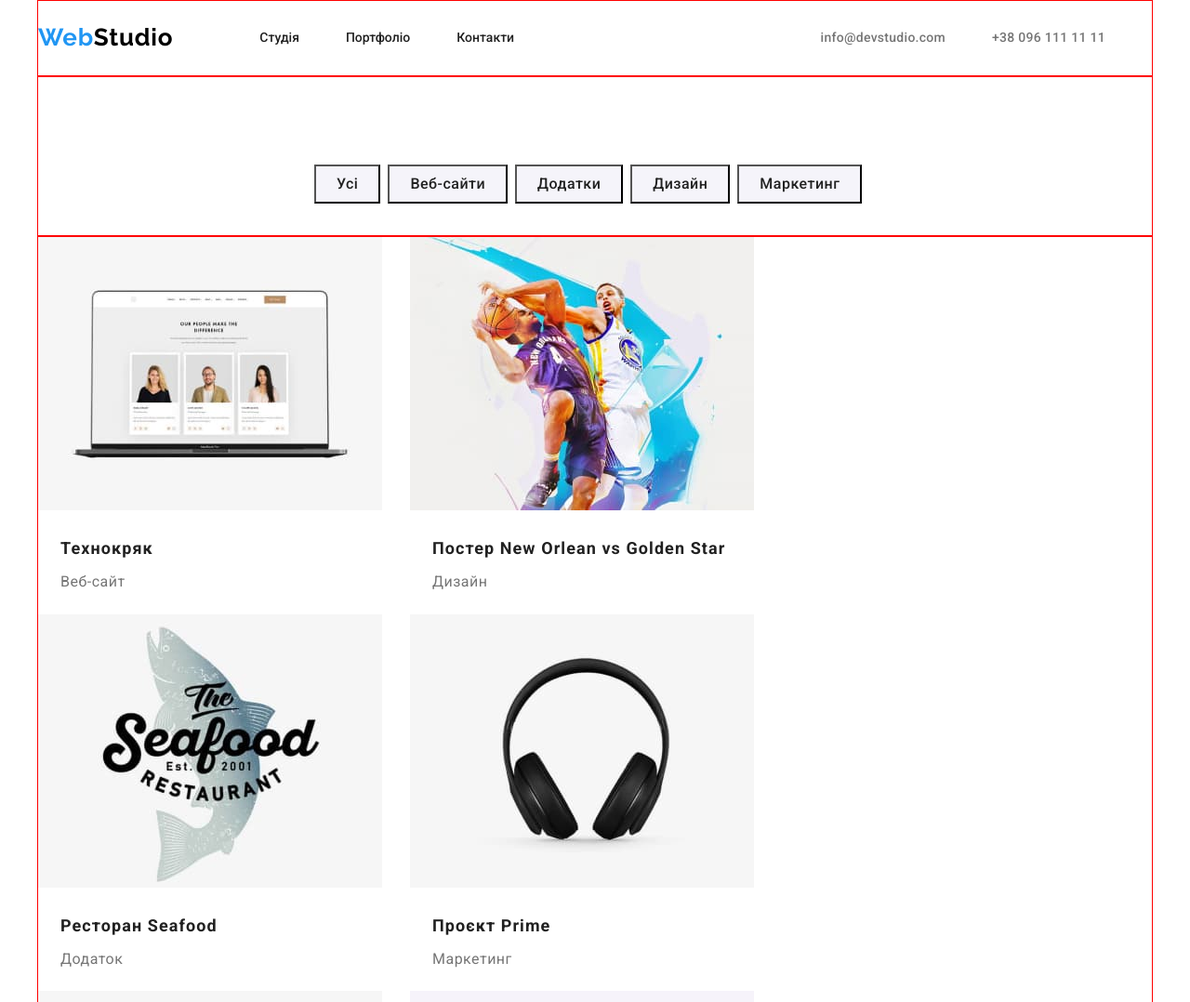
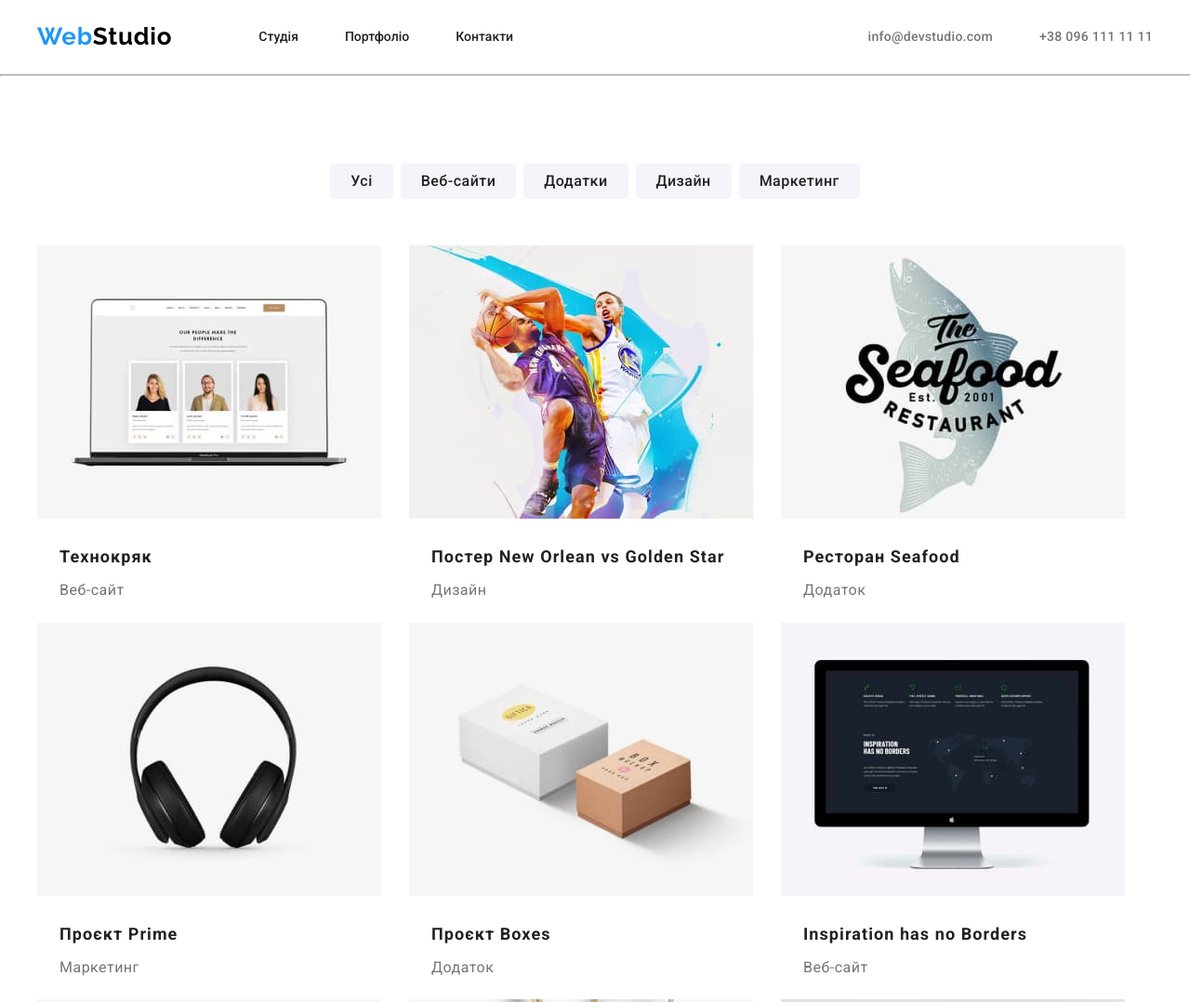
Before and after one commit to Asemnur/goit-markup-hw-03, a plain HTML site: page portfolio.html in a window 1280 px wide. Shown: the top 1078 px of the page at 93% size. Drawn offline with nearby package versions, Linux system fonts and the light colour scheme.

Commit message:
исправлено

```diff
--- a/css/styles.css
+++ b/css/styles.css
@@ -18,7 +18,7 @@
 .container {
     width: 1200px;
     margin: 0 auto;
-    border: 1px solid red;
+    /* outline: 1px solid red; */
 }
 
 .header {
@@ -45,7 +45,8 @@
     letter-spacing: 0.03em;
     color:var(--blue);
     text-decoration: none;
-    margin: 24px 93px 25px 0;
+    margin-right: 93px;
+    padding: 24px 0 25px 0;
     }
 
 .navigation-list {
@@ -59,6 +60,9 @@
 }
 
 .navigation-link {
+    display: block;
+    padding-top: 32px;
+    padding-bottom: 32px;
     line-height: 1.1;
     text-decoration: none;
     color:var(--black);
@@ -78,16 +82,24 @@
     align-items: center;
 }
 
+.header-list li:not(:last-child) {
+    margin-right: 50px;
+}
 .header-list a {
     line-height: 1.1;
     letter-spacing: 0.02em;
     color:var(--grey);
     text-decoration: none;
-    margin-right: 50px;
     }
 
 .header-phone:hover, .header-phone:focus {
     color:var(--blue);
+}
+
+.line {
+    border-bottom: 1px solid #ECECEC;
+    width: 1600px;
+    margin: 0 auto;
 }
 
 /* hero */
@@ -99,7 +111,7 @@
     }
 
 .hero-main {
-    padding: 200px 237px;
+    padding: 200px 0;
 }
 
 .hero-list {
@@ -130,7 +142,10 @@
     text-align: center;
     cursor: pointer;
     padding: 10px 32px;
-    margin-left: 240px;
+    display: block;
+    margin: auto;
+    border-radius: 4px;
+    border: 1px var(--blue);
 }
 
 .main-button:hover, .main-button:focus {
@@ -148,6 +163,13 @@
     list-style: none;
     display: flex;
 }
+.features-list li {
+    width: 270px;
+}
+
+.features-list li:not(:last-child) {
+    margin-right: 30px;
+}
 
 .features-title {
     font-weight: 700;
@@ -157,7 +179,6 @@
     text-transform: uppercase;
     color:var(--black);
     margin-bottom: 10px;
-    margin-right: 30px;
 }
 
 .features-text {
@@ -165,7 +186,6 @@
     line-height: 1.7;
     letter-spacing: 0.03em;
     color:var(--grey);
-    margin-right: 30px;
 }
 
 /* activity */
@@ -194,8 +214,10 @@
 /* team */
 
 .team {
+    width: 1600px;
     color:var(--black);
     background-color: var(--greyish);
+    margin: 0 auto;
 }
 
 .team-container {
@@ -218,17 +240,13 @@
     margin-bottom: 50px;
     }
 
-.team-item {
+.team-item:not(:last-child) {
     background-color: var(--white);
     margin-right: 30px;
 }
 
-.team-item:last-child {
-    margin-right: 0;
-}
-
-.team-pic {
-    margin-bottom: 30px;
+.team-nametext {
+    padding: 30px 0;
 }
 
 .team-name {
@@ -250,15 +268,17 @@
 
 /* portfolio */
 
-.categories-container {
+.portfolio {
     padding-top: 94px;
-    padding-bottom: 34px;
+    padding-bottom: 94px;
 }
 
 .filter-list {
     display: flex;
-    margin-left: 297px;
-    margin-right: 298px;
+    flex-wrap: wrap;
+    margin: auto;
+    justify-content: center;
+    margin-bottom: 50px;
 }
 
 .filter-item:not(:last-child) {
@@ -276,6 +296,8 @@
     cursor: pointer;
     background-color: var(--greyish);
     padding: 6px 22px;
+    border-radius: 4px;
+    border: 0;
 }
 
 .button:hover,
@@ -284,27 +306,26 @@
     background-color: var(--blue);
 }
 
-.project-container {
-    padding-bottom: 94px;
-}
-
 .project-list {
     list-style-type: none;
     display: flex;
     flex-wrap: wrap;
     }
 
+.project-item {
+    margin-right: 30px;
+}
+
+.project-item:nth-child(3n+3) {
+    margin-right: 0;
+}
+
 .project-link {
     text-decoration: none;
 }
 
-.project-pic {
-    margin-bottom: 20px;
-    margin-right: 30px;
-}
-
-.project-pic:nth-child(3n + 3) {
-    margin-right: 0;
+.project-titletext {
+    padding: 20px 24px;
 }
 
 .project-title {
@@ -312,9 +333,8 @@
     font-weight: 700;
     line-height: 2;
     letter-spacing: 0.06em;
-    text-align: left;
     color: var(--black);
-    margin: 0 24px 4px 24px;
+    margin-bottom: 4px;
 }
 
 .project-text {
@@ -322,7 +342,6 @@
     line-height: 1.8;
     letter-spacing: 0.03em;
     color: var(--grey);
-    margin: 0 24px 20px 24px;
 }
 
 /* footer */
@@ -361,21 +380,22 @@
     line-height: 1.7;
     letter-spacing: 0.03em;
     list-style: none;
-    gap: 9px;
+}
+
+.footer-list li:not(:last-child) {
+    margin-bottom: 9px;
 }
 
 .footer-address {
     color:var(--white);
     text-decoration: none;
     font-style: normal;
-        margin-bottom: 9px;
 }
 
 .footer-contact {
     color:rgba(255, 255, 255, 0.6);
     text-decoration: none;
     font-style: normal;
-        margin-bottom: 9px;
     }
 
 .footer-contact:hover, .footer-contact:focus {
--- a/portfolio.html
+++ b/portfolio.html
@@ -44,12 +44,14 @@
             </li>
         </ul>
       </div>
+
+      <hr class="line"></hr>
     </header>
 
     <!-- main -->
-    <main class="categories">
-<div class="container categories-container">
-        <section class="filter">
+    <main class="main-portfolio">
+        <section class="portfolio">
+            <div class="container porfolio-container">
                 <h1 hidden>Categories</h1>
                 <ul class="filter-list">
                     <li class="filter-item">
@@ -68,76 +70,92 @@
                         <button class="button" type="button">Маркетинг</button>
                     </li>
                 </ul>
-        </section>
-</div>
 
-<div class="container project-container">
                 <ul class="project-list">
                     <li class="project-item">
                         <a class="project-link" href="" target="_blank">
                             <img class="project-pic" src="./img/project1.jpg" alt="project1" width="370">
+                             <div class="project-titletext">
                                 <h2 class="project-title">Технокряк</h2>
                                 <p class="project-text">Веб-сайт</p>
+                             </div>
                         </a>
                     </li>
                     <li class="project-item">
                         <a class="project-link" href="" target="_blank">
                             <img class="project-pic" src="./img/project2.jpg" alt="project2.jpg" width="370">
+                            <div class="project-titletext">
                                 <h2 class="project-title">Постер New Orlean vs Golden Star</h2>
                                 <p class="project-text">Дизайн</p>
+                            </div>
                         </a>
                     </li>
                     <li class="project-item">
                         <a class="project-link" href="" target="_blank">
                             <img class="project-pic" src="./img/project3.jpg" alt="project3.jpg" width="370">
+                            <div class="project-titletext">
                                 <h2 class="project-title">Ресторан Seafood</h2>
                                 <p class="project-text">Додаток</p>
+                            </div>
                         </a>
                     </li>
                     <li class="project-item">
                         <a class="project-link" href="" target="_blank">
                             <img class="project-pic" src="./img/project4.jpg" alt="project4.jpg" width="370">
+                            <div class="project-titletext">
                                 <h2 class="project-title">Проєкт Prime</h2>
                                 <p class="project-text">Маркетинг</p>
+                            </div>
                         </a>
                     </li>
                     <li class="project-item">
                         <a class="project-link" href="" target="_blank">
                             <img class="project-pic" src="./img/project5.jpg" alt="project5.jpg" width="370">
+                            <div class="project-titletext">
                                 <h2 class="project-title">Проєкт Boxes</h2>
                                 <p class="project-text">Додаток</p>
+                            </div>
                         </a>
                     </li>
                     <li class="project-item">
                         <a class="project-link" href="" target="_blank">
                             <img class="project-pic" src="./img/project6.jpg" alt="project6.jpg" width="370">
+                            <div class="project-titletext">
                                 <h2 class="project-title">Inspiration has no Borders</h2>
                                 <p class="project-text">Веб-сайт</p>
+                            </div>
                         </a>
                     </li>
                     <li class="project-item">
                         <a class="project-link" href="" target="_blank">
                             <img class="project-pic" src="./img/project7.jpg" alt="project7.jpg" width="370">
+                            <div class="project-titletext">
                                 <h2 class="project-title">Видання Limited Edition</h2>
                                 <p class="project-text">Дизайн</p>
+                            </div>
                         </a>
                     </li>
                     <li class="project-item">
                         <a class="project-link" href="" target="_blank">
                             <img class="project-pic" src="./img/project8.jpg" alt="project8.jpg" width="370">
+                            <div class="project-titletext">
                                 <h2 class="project-title">Проєкт LAB</h2>
                                 <p class="project-text">Маркетинг</p>
+                            </div>
                         </a>
                     </li>
                     <li class="project-item">
                         <a class="project-link" href="" target="_blank">
                             <img class="project-pic" src="./img/project9.jpg" alt="project9.jpg" width="370">
+                            <div class="project-titletext">
                                 <h2 class="project-title">Growing Business</h2>
                                 <p class="project-text">Додаток</p>
+                            </div>
                         </a>
                     </li>
                 </ul>
             </div>
+        </section>
     </main>
 
     <!-- Footer -->
```
Also changed, not shown: index.html (+9 -0 lines). Lines whose indentation alone changed are shown as unchanged.
